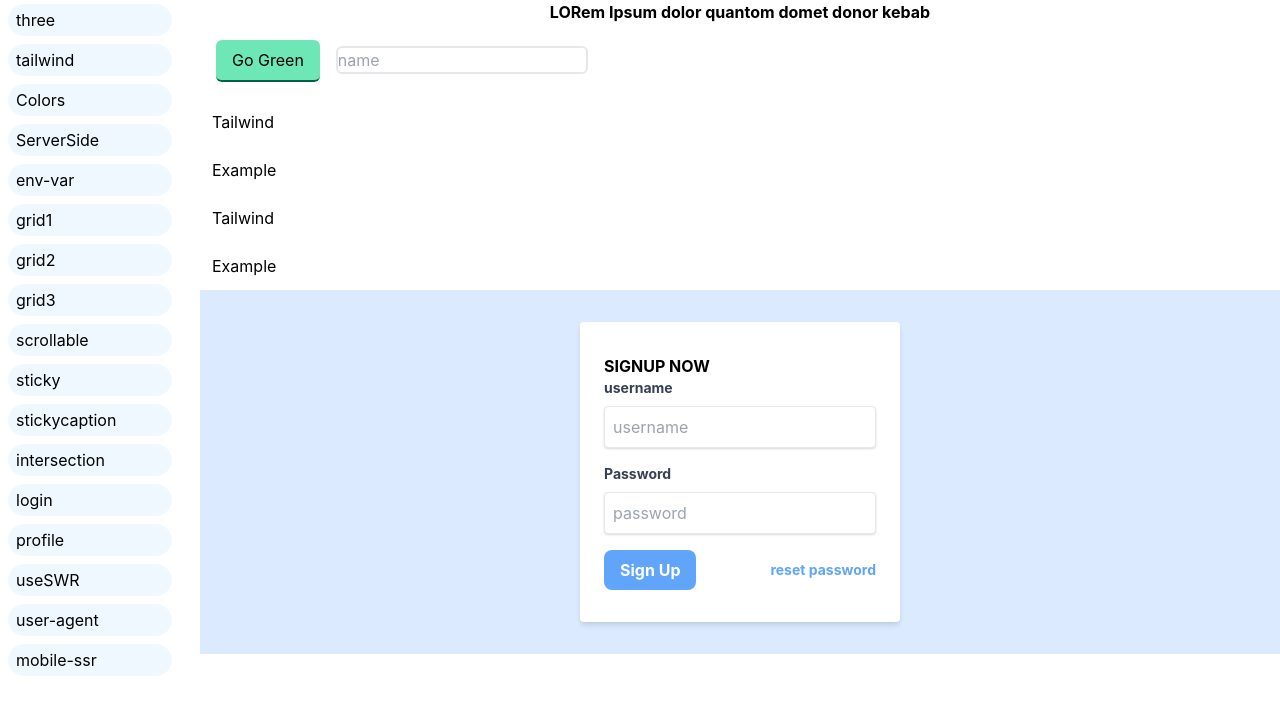
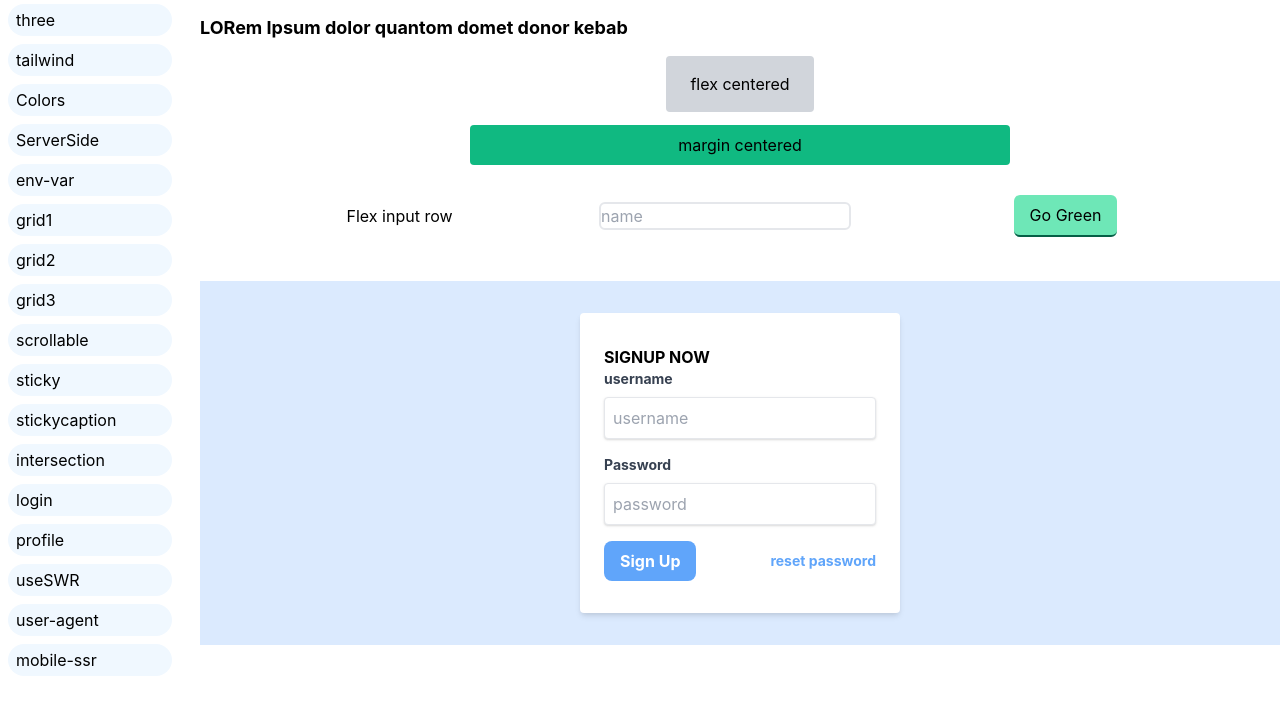
Before and after one commit to Britnell/next-tutorials, a Next.js app: page /tailwind in a window 1280 px wide. Shown: the top 714 px of the page. Built offline with nearby package versions, Linux system fonts and the light colour scheme.

Commit message:
Update tailwind.js

```diff
--- a/pages/tailwind.js
+++ b/pages/tailwind.js
@@ -4,16 +4,27 @@ export default function tailwind(){
 
 
     return (<Page>
-        <div className="sd:container sd:mx-auto w-25  " >
+        <div className="w-full flex flex-col justify-evenly h-1/2 " >
 
-            <p className="text-center font-bold" >LORem Ipsum dolor quantom domet donor kebab</p>
-            <button className="bg-green-300 border-green-800 border-b-2 border-r-1 rounded-md px-4 py-2 m-4 hover:shadow-md " >Go Green</button>
-            <input type="text" placeholder="name" className="focus:ring border-2 text-gray-700 rounded-md " ></input>
+            <p className="text-lg font-bold" >LORem Ipsum dolor quantom domet donor kebab</p>
 
-            <div className="p-3 w-20 " >Tailwind</div>
-            <div className="p-3 w-20" >Example</div>
-            <div className="p-3 w-20 " >Tailwind</div>
-            <div className="p-3 w-20" >Example</div>
+            <div className="w-full flex justify-center " >
+                <div className="bg-gray-300 rounded px-6 py-4 " >flex centered</div>
+            </div>
+
+            <div>
+                <div className="bg-green-500 rounded p-2 w-1/2 mx-auto text-center" >margin centered</div>
+            </div>
+
+            <div className="container flex items-center justify-evenly " >
+                <label>Flex input row</label>
+                <input type="text" placeholder="name" className="focus:ring border-2 text-gray-700 rounded-md " ></input>
+                <button className="bg-green-300 border-green-800 border-b-2 border-r-1 rounded-md px-4 py-2 m-4 hover:shadow-md " >Go Green</button>
+            </div>
+
+            <div>
+
+            </div>
 
         </div>
 
```
